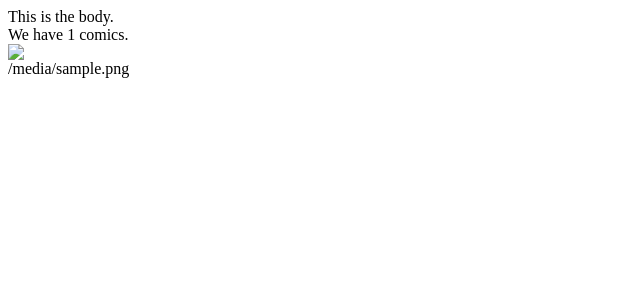
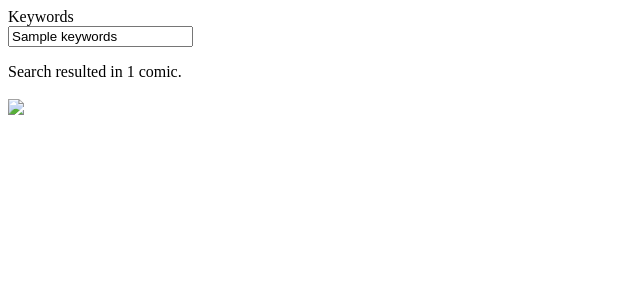
Before and after one commit to jamesbharvey/fun, a Django app: template mycc/search/templates/search/index.html in a window 1280 px wide. Shown: the top 300 px of the page, without its empty margins (0-640 px from the left). Run offline with Django 3.2, Linux system fonts and the light colour scheme; the template is opened without the code that fills it: most values are stand-ins (such as "Sample title", 1, 10 or a date in 2020).

Commit message:
text search works now

```diff
--- a/mycc/search/templates/search/index.html
+++ b/mycc/search/templates/search/index.html
@@ -1,17 +1,53 @@
 <html>
 <head>
     <title>My Comic Collection Search</title>
+    <style>
+         .directory {
+           display: grid;
+           grid-template-columns: repeat(auto-fit, minmax(400px, 1fr));
+           grid-gap: 32px;
+           grid-auto-flow: dense;
+         }
+         .otherdirectories {
+           display: list-item;
+         }
+         .otherdirectories a {
+           display: flex;
+           align-items: center;
+           font-size: x-large;
+         }
+
+         /* Single column display for phones */
+        \@media (max-width: 459px) {
+           .directory {
+             display: flex;
+             flex-direction: column;
+           }
+         }
+    </style>
 </head>
 <body>
-This is the body.<br/>
-We have {{ numComics }} comics.<br>
+ <form>
+  <label for="fname">Keywords</label><br>
+  <input type="text" id="keywords" name="keywords" {% if keywords != '' %}value="{{ keywords }}"{% endif %}>
+</form>
+
+{% if numComics > 0 %}
+Search resulted in {{ numComics }}
+{% if numComics > 1 %}
+    comics.
+    {% else %}
+    comic.
+    {% endif %}<br><br>
+{% endif %}
+<div class="directory">
 {% for comic in comics %}
+<div class="article">
     <a href="{{ comic.url }}">
         <img src="{{ comic.url}}.jpg">
     </a>
-    <br>
-    {{ comic.FileName }}
-    <br>
+</div>
 {% endfor %}
+</div>
 </body>
 </html>
```
Also changed, not shown: mycc/search/views.py (+16 -9 lines), 1 other file.
